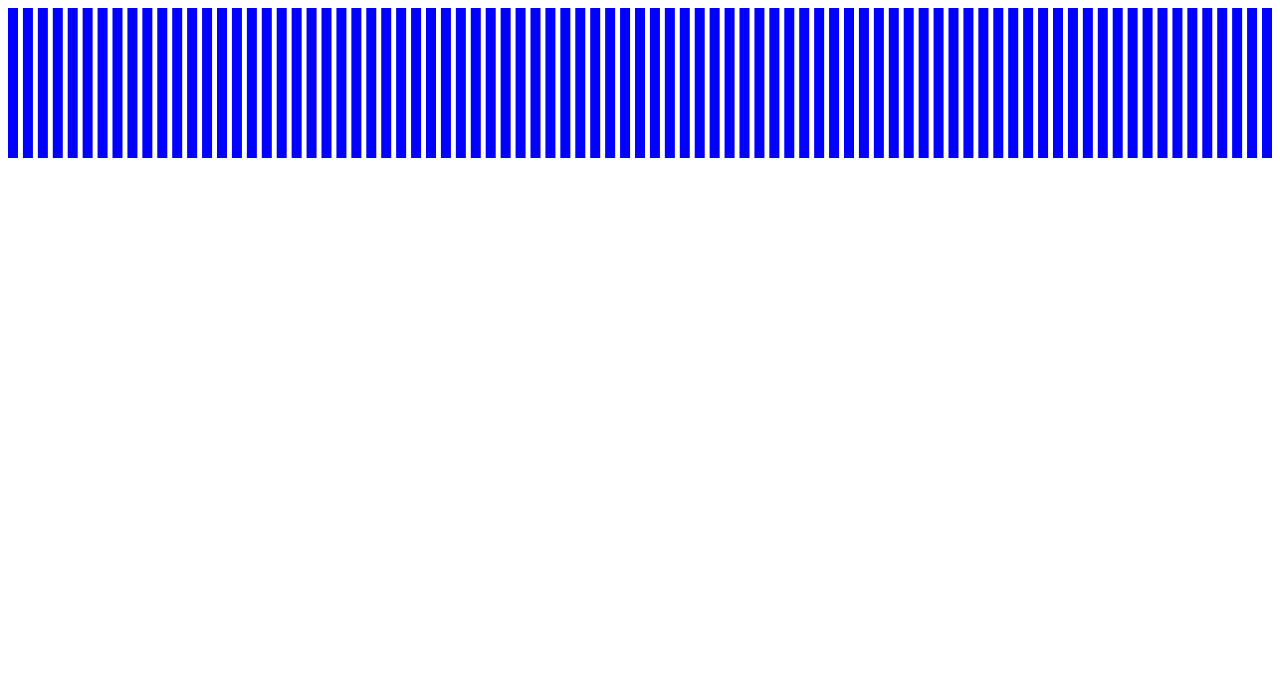
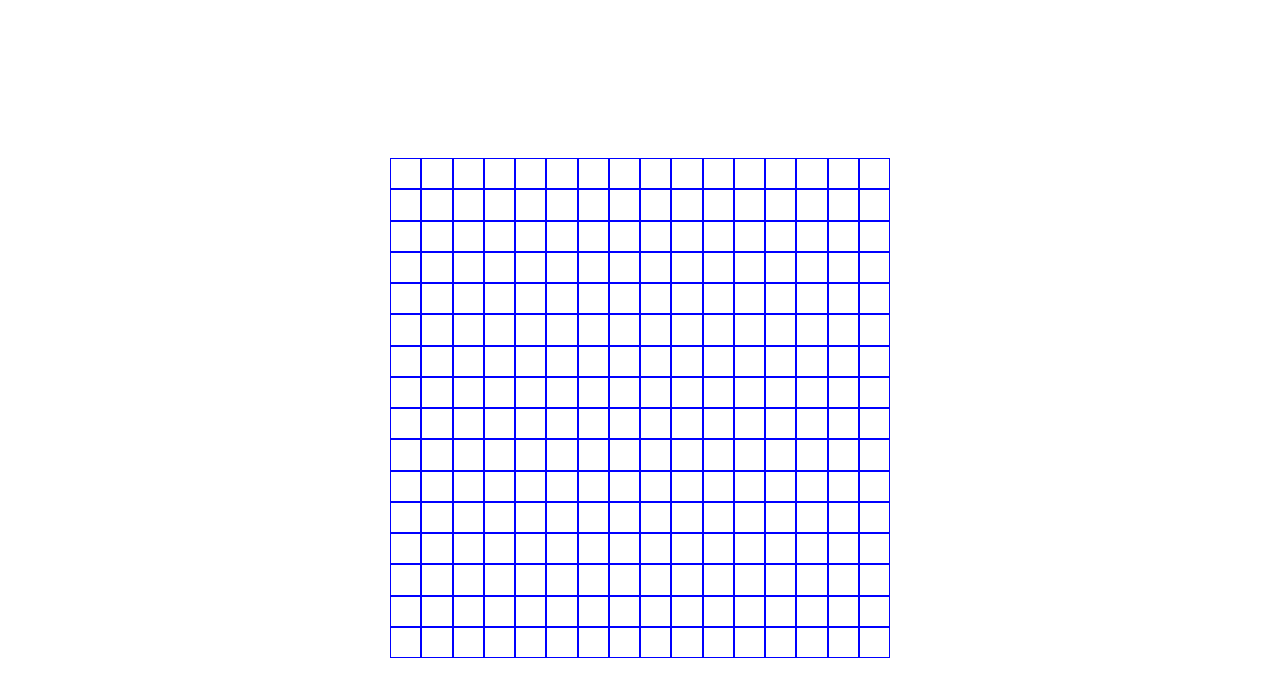
Before and after one commit to MishaWu/etch-a-sketch, a plain HTML site: page index.html in a window 1280 px wide. Drawn offline with Linux system fonts and the light colour scheme.

Commit message:
feat: add grid creation function

```diff
--- a/index.html
+++ b/index.html
@@ -5,6 +5,7 @@
     <meta name="viewport" content="width=device-width, initial-scale=1.0">
     <title>Document</title>
     <script src="javascript.js" defer></script>
+    <link rel="stylesheet" href="stylesheet.css">
 </head>
 <body>
     <div id="container">
--- a/javascript.js
+++ b/javascript.js
@@ -1,10 +1,15 @@
 const container = document.querySelector("div");
 
 function createGrid(num) {
-    for (let i = 1; i < num; i++) {
-        const gridPanel = document.createElement("div");
-        gridPanel.style.border = "thick dashed blue";
-        container.appendChild(gridPanel);
+    let oneGrid = 500 / (num);
+    for (let i = 1; i <= num * num; i++) {
+            const gridPanel = document.createElement("div");
+            gridPanel.setAttribute("class", "grid");
+            gridPanel.style.border = "0.5px solid blue";
+            gridPanel.style.height = oneGrid  + "px";
+            gridPanel.style.width = oneGrid + "px";
+            container.appendChild(gridPanel);
     }
 }
+
 createGrid(16);
--- a/stylesheet.css
+++ b/stylesheet.css
@@ -0,0 +1,17 @@
+body {
+    display: flex;
+    justify-content: center;
+    align-items: center;
+    min-height: 100vb;
+}
+
+#container {
+    display: flex;
+    flex-wrap: wrap;
+    height: 500px;
+    width: 500px;
+}
+
+.grid {
+    box-sizing: border-box;
+}
```
